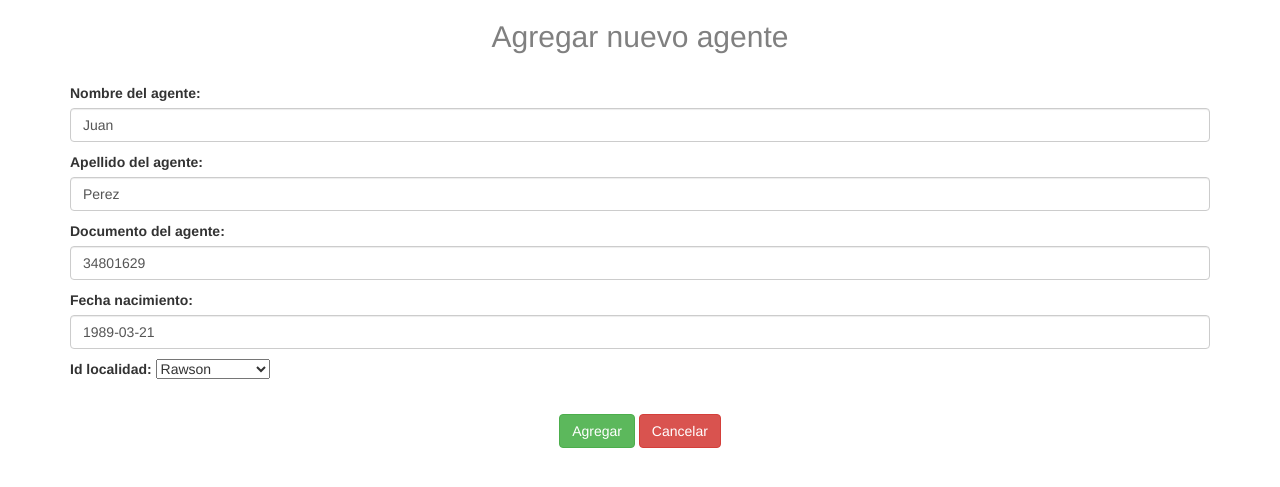
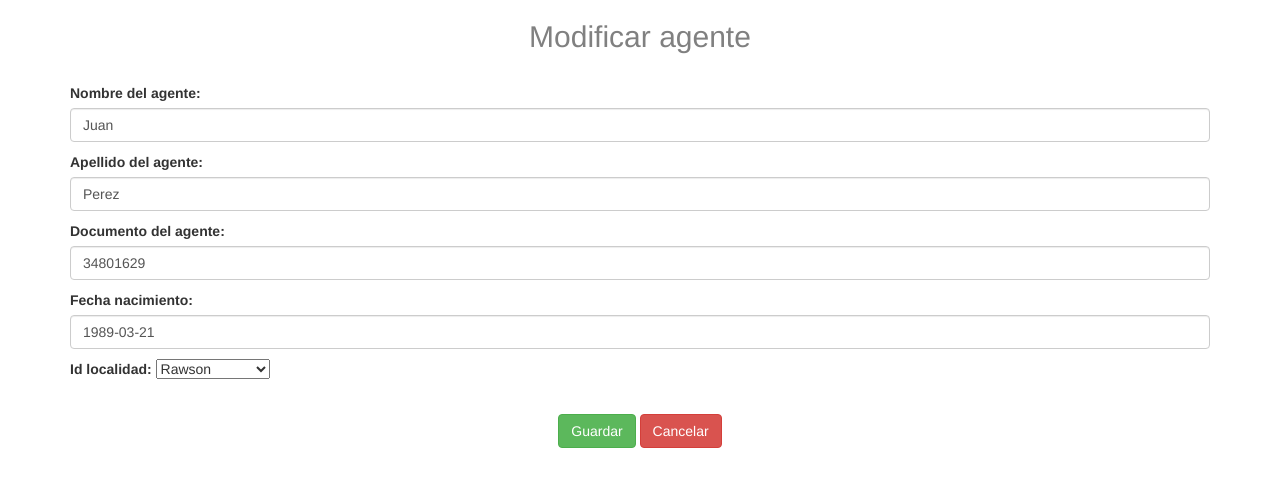
Before and after one commit to gonzalogabriel3/sistemaPasajes, a Django app: page /pasajes/modificacionAgente/1/ in a window 1280 px wide. Shown: the top 487 px of the page. Run offline with Django 3.2, Linux system fonts and the light colour scheme; data comes from the database, SQL or seed files in the repository; both versions use the stored data as it was after the commit; some libraries are stand-ins or nearby versions.

Commit message:
agrego modificacion de agente

```diff
--- a/pasajes/templates/formularios/agente.html
+++ b/pasajes/templates/formularios/agente.html
@@ -1,13 +1,13 @@
 {% extends "plantillaBase.html" %}
 
 {% block contenido %}
-	<center><h2 style="color:grey">Agregar nuevo agente</h2></center>
+	<center><h2 style="color:grey">{{titulo}}</h2></center>
 	<br>
 	<form action="" method="POST">{% csrf_token %}
 		{{form.as_p}}
 		<br>
 		<center>
-			<input type="submit" value="Agregar" class="btn btn-success">
+			<input type="submit" value="Guardar" class="btn btn-success">
 			<a href="{% url 'agente' %}"  class="btn btn-danger">Cancelar</a>
 		</center>
 	</form>
--- a/pasajes/views.py
+++ b/pasajes/views.py
@@ -1,6 +1,7 @@
 from django.shortcuts import render
 from django.http import HttpResponse
 from django.http import HttpResponseRedirect
+from django.shortcuts import redirect
 from .models import *
 from .forms import *
 # Create your views here
@@ -72,25 +73,36 @@ def altaAgente(request):
 		if(form.is_valid()):
 				agente=form.save(commit=False)
 				agente.save()
-				return HttpResponseRedirect('agente')
+				return redirect('agente')
 
 	#Si el request no es POST(GET) creo el formulario y lo renderizo en una vista
 	else:
 		form=formularioAgente()
+		titulo="Agregar nuevo agente"
 
-	return render(request,'formularios/agente.html',{'form':form})
+	return render(request,'formularios/agente.html',{'form':form,'titulo':titulo})
 
 def modificacionAgente(request,idAgente):
 
-	agente=Agente.objects.get(id= idAgente)
+	agente=Agente.objects.get(id=idAgente)
 	#Si se ingresa por GET creo el formulario y paso como instancia los datos de un agente
 	if(request.method == 'GET'):
 		form=formularioAgente(instance=agente)
+		titulo="Modificar agente"
 	#Si por el contrario se ingresa por POST valido el formulario y guardo los datos en el agente
-	else:
-		form=formularioAgente(request.POST,instance = agente)
+	elif(request.method == "POST"):
+		form=formularioAgente(request.POST, instance = agente)
 		if(form.is_valid()):
 			form.save()
-			return HttpResponseRedirect('agente')
+			return redirect('agente')
 
-	return render(request,'formularios/agente.html',{'form':form,'agente':agente})
+
+	return render(request,'formularios/agente.html',{'form':form,'agente':agente,'titulo':titulo})
+
+def bajaAgente(request,idAgente):
+
+	agente=Agente.objects.get(id=idAgente)
+
+	if(request.method=="POST"):
+		agente.delete()
+		return redirect('agente')
```
Also changed, not shown: db.sqlite3, pasajes/templates/indexAgente.html (line endings or trailing spaces).
